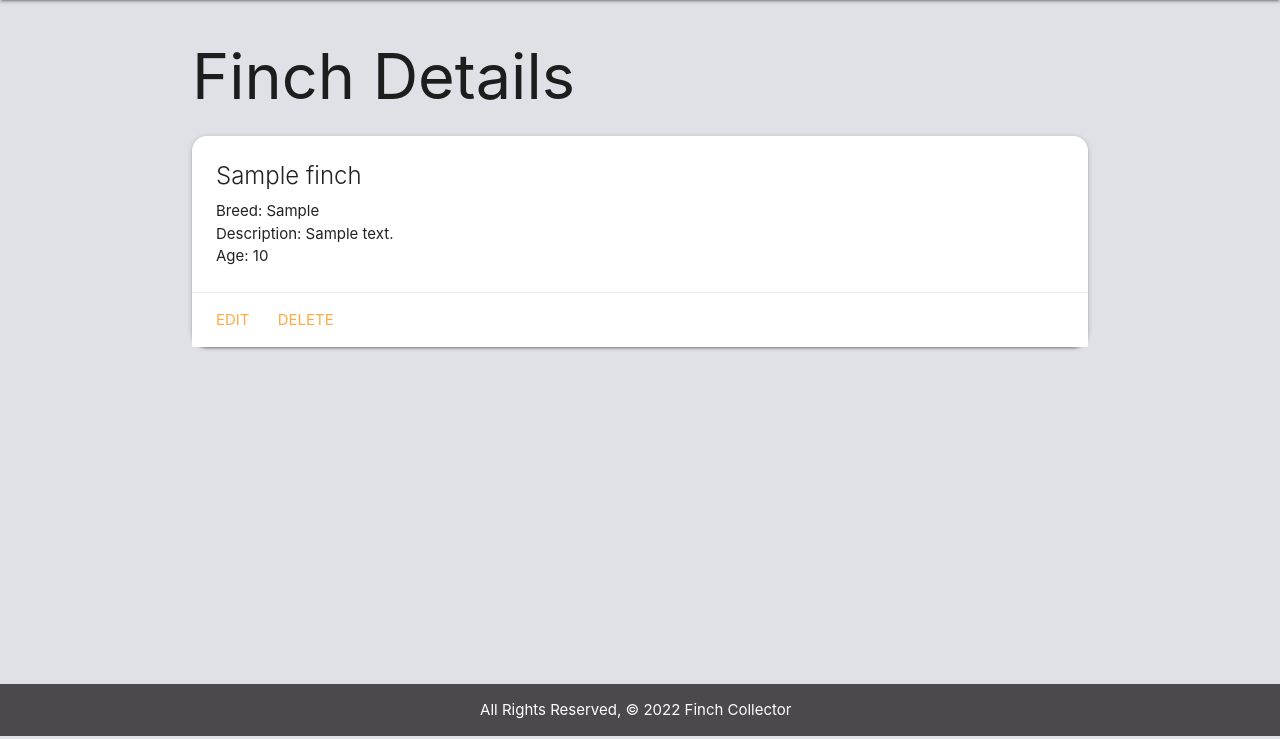
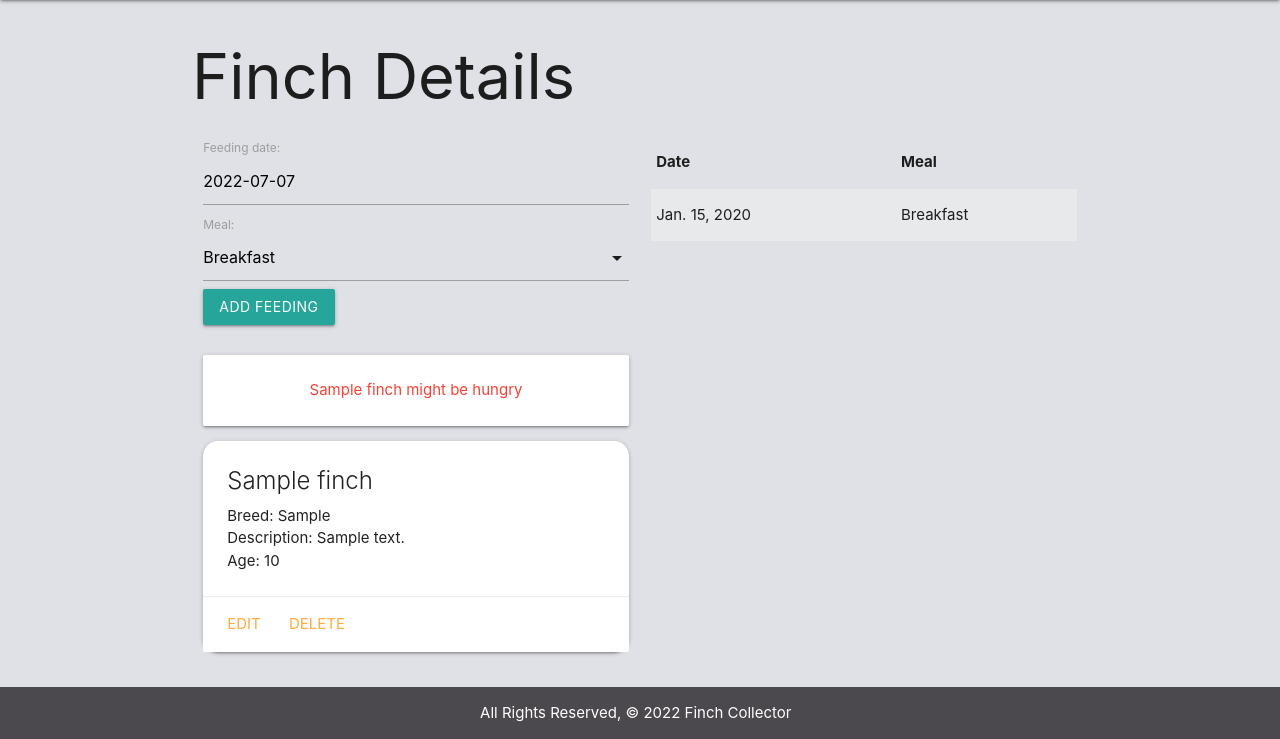
Before and after one commit to PeterSYoo/finch_collector, a Django app: page /finches/1/ in a window 1280 px wide. Shown: the part 64-803 px from the top of the page. Run offline with Django 4.2, Linux system fonts and the light colour scheme; tables that the repository leaves empty hold one stand-in row (values such as "Sample post").

Commit message:
wip: updates form to add feeding times functionality

```diff
--- a/main_app/admin.py
+++ b/main_app/admin.py
@@ -1,5 +1,6 @@
 from django.contrib import admin
-from .models import Finch
+from .models import Finch, Feeding
 
 # Register your models here.
 admin.site.register(Finch)
+admin.site.register(Feeding)
--- a/main_app/apps.py
+++ b/main_app/apps.py
@@ -1,5 +1,4 @@
 from django.apps import AppConfig
-
 
 class MainAppConfig(AppConfig):
     default_auto_field = 'django.db.models.BigAutoField'
--- /dev/null
+++ b/main_app/forms.py
@@ -0,0 +1,8 @@
+from django.forms import ModelForm
+from .models import Feeding
+
+class FeedingForm(ModelForm):
+  class Meta:
+    model = Feeding
+    fields = ['date', 'meal']
+    ordering = ['-date']
--- a/main_app/models.py
+++ b/main_app/models.py
@@ -1,5 +1,6 @@
 from django.db import models
 from django.urls import reverse
+from datetime import date
 
 MEALS = (
   ('B', 'Breakfast'),
@@ -20,15 +21,18 @@ class Finch(models.Model):
   def get_absolute_url(self):
     return reverse('detail', kwargs={'finch_id': self.id})
 
+  def fed_for_today(self):
+    return self.feeding_set.filter(date=date.today()).count() >= len(MEALS)
+
 class Feeding(models.Model):
-  date = models.DateField()
+  date = models.DateField('feeding date')
   meal = models.CharField(
     max_length=1,
-    choices=MEALS,
-    default=MEALS[0][0]
+	  choices=MEALS,
+	  default=MEALS[0][0]
   )
-
-  cat = models.ForeignKey(Finch, on_delete=models.CASCADE)
+  # Create a finch_id FK
+  finch = models.ForeignKey(Finch, on_delete=models.CASCADE)
 
   def __str__(self):
     return f"{self.get_meal_display()} on {self.date}"
--- a/main_app/templates/base.html
+++ b/main_app/templates/base.html
@@ -15,6 +15,7 @@
     type="text/css"
     href="{% static 'css/style.css' %}"
   />
+  <script src="https://cdnjs.cloudflare.com/ajax/libs/materialize/1.0.0/js/materialize.min.js"></script>
 </head>
 <body>
 
--- a/main_app/templates/finches/detail.html
+++ b/main_app/templates/finches/detail.html
@@ -3,6 +3,22 @@
 
 <h1>Finch Details</h1>
 
+<div class="row">
+  <div class="col s6">
+    <form action="{% url 'add_feeding' finch.id %}" method="post">
+      {% csrf_token %} {{ feeding_form.as_p }}
+      <input type="submit" class="btn" value="Add Feeding" />
+    </form>
+    <br />
+    {% if finch.fed_for_today %}
+    <div class="card-panel teal-text center-align">
+      {{finch.name}} has been fed all meals for today
+    </div>
+    {% else %}
+    <div class="card-panel red-text center-align">
+      {{finch.name}} might be hungry
+    </div>
+    {% endif %}
     <div class="card">
       <div class="card-content">
         <span class="card-title">{{ finch.name }}</span>
@@ -19,5 +35,37 @@
         <a href="{% url 'finches_delete' finch.id %}">Delete</a>
       </div>
     </div>
+  </div>
+  <div class="col s6">
+    <table class="striped">
+      <thead>
+        <tr>
+          <th>Date</th>
+          <th>Meal</th>
+        </tr>
+      </thead>
+      <tbody>
+        {% for feeding in finch.feeding_set.all %}
+        <tr>
+          <td>{{feeding.date}}</td>
+          <td>{{feeding.get_meal_display}}</td>
+        </tr>
+        {% endfor %}
+      </tbody>
+    </table>
+  </div>
+</div>
 
+<script>
+  let dateEl = document.getElementById('id_date');
+  M.Datepicker.init(dateEl, {
+    format: 'yyyy-mm-dd',
+    defaultDate: new Date(),
+    setDefaultDate: true,
+    autoClose: true
+  });
+
+  let selectEl = document.getElementById('id_meal');
+  M.FormSelect.init(selectEl);
+</script>
 {% endblock %}
--- a/main_app/urls.py
+++ b/main_app/urls.py
@@ -9,4 +9,5 @@ urlpatterns = [
   path('finches/create/', views.FinchCreate.as_view(), name='finches_create'),
   path('finches/<int:pk>/update/', views.FinchUpdate.as_view(), name='finches_update'),
   path('finches/<int:pk>/delete/', views.FinchDelete.as_view(), name='finches_delete'),
+  path('finches/<int:finch_id>/add_feeding/', views.add_feeding, name='add_feeding'),
 ]
--- a/main_app/views.py
+++ b/main_app/views.py
@@ -1,7 +1,8 @@
-from django.shortcuts import render
+from django.shortcuts import render, redirect
 from django.http import HttpResponse
 from django.views.generic.edit import CreateView, UpdateView, DeleteView
 from .models import Finch
+from .forms import FeedingForm
 
 # Create your views here.
 def home(request):
@@ -16,7 +17,24 @@ def finches_index(request):
 
 def finches_detail(request, finch_id):
   finch = Finch.objects.get(id=finch_id)
-  return render(request, 'finches/detail.html', { 'finch': finch })
+  # instantiate FeedingForm to be rendered in the template
+  feeding_form = FeedingForm()
+  return render(request, 'finches/detail.html', {
+    # include the finch and feeding_form in the context
+    'finch': finch, 'feeding_form': feeding_form
+  })
+
+def add_feeding(request, finch_id):
+  # create the ModelForm using the data in request.POST
+  form = FeedingForm(request.POST)
+  # validate the form
+  if form.is_valid():
+    # don't save the form to the db until it
+    # has the finch_id assigned
+    new_feeding = form.save(commit=False)
+    new_feeding.finch_id = finch_id
+    new_feeding.save()
+  return redirect('detail', finch_id=finch_id)
 
 class FinchCreate(CreateView):
   model = Finch
```
Also changed, not shown: main_app/migrations/0003_rename_cat_feeding_finch_alter_feeding_date.py (added). Lines whose indentation alone changed are shown as unchanged.
